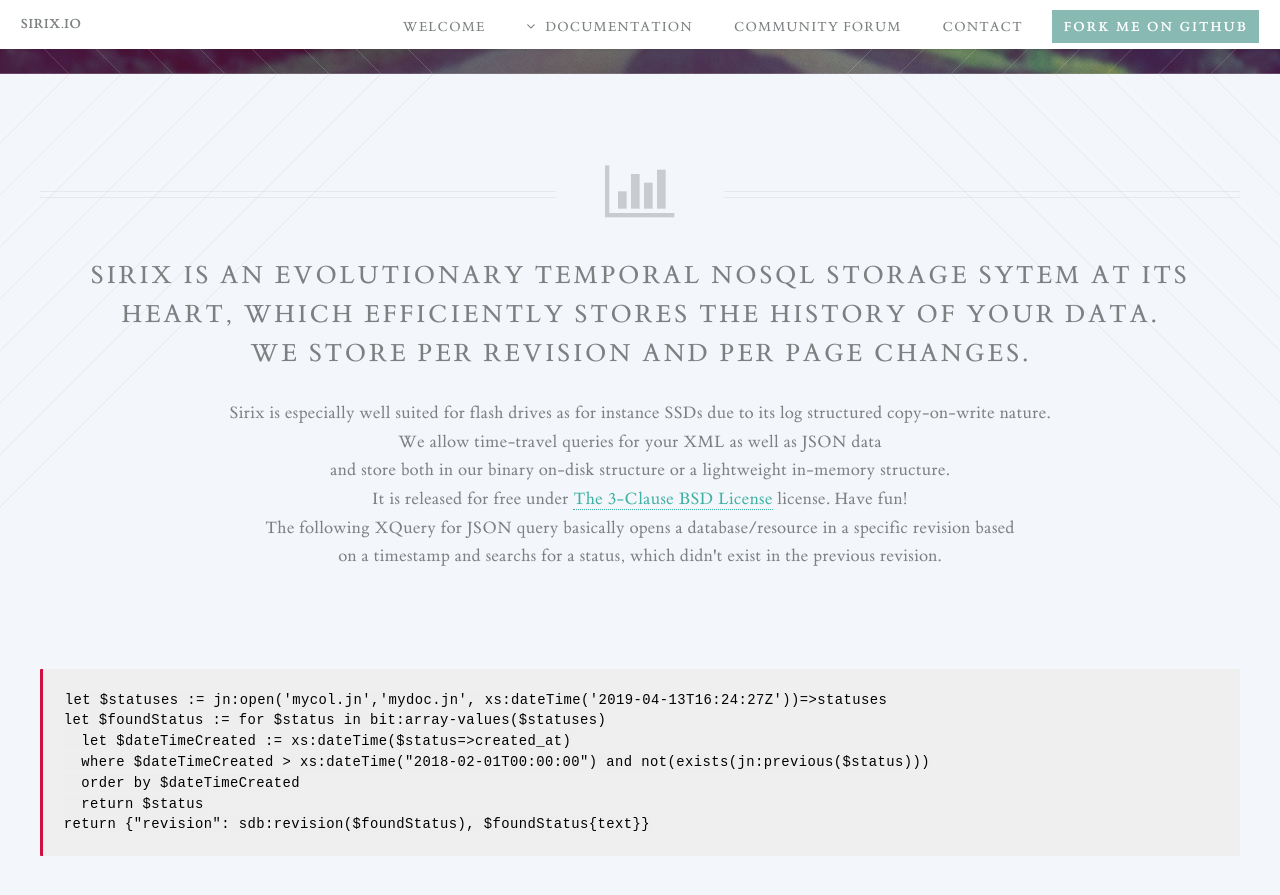
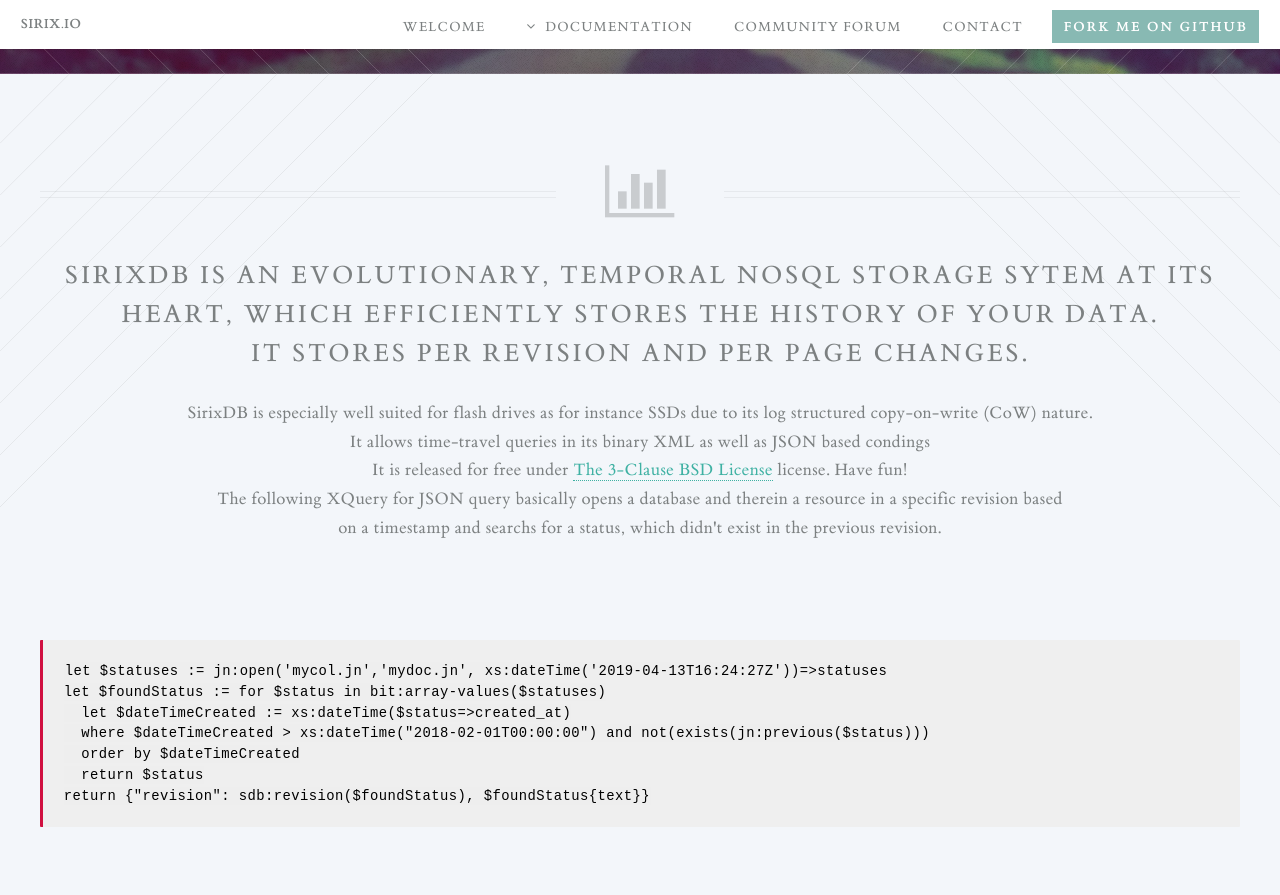
Before and after one commit to sirixdb/sirixdb.github.io, a Jekyll site: the page built from index.html, in a window 1280 px wide and 900 px high, scrolled down 583 px. Shown: the top 895 px of the window. Built offline with Jekyll 4.4.1, drawn with Linux system fonts in a browser that asks for light colours.

Commit message:
Update index.html

```diff
--- a/index.html
+++ b/index.html
@@ -6,18 +6,16 @@
 
 				<header class="special container">
 					<span class="icon fa-bar-chart-o"></span>
-					<h2>Sirix is an evolutionary <strong>temporal</strong> NoSQL storage sytem at its heart, which efficiently stores the history of your data.
+					<h2>SirixDB is an evolutionary, <strong>temporal</strong> NoSQL storage sytem at its heart, which efficiently stores the history of your data.
 					<br />
-					We store per revision and per page changes.</h2>
-					<p>Sirix is especially well suited for flash drives as for instance SSDs due to its log structured <strong>copy-on-write</strong> nature.
+					It stores per revision and per page changes.</h2>
+					<p>SirixDB is especially well suited for flash drives as for instance SSDs due to its log structured <strong>copy-on-write</strong> (CoW) nature.
 					<br />
-					We allow <strong>time-travel</strong> queries for your <strong>XML</strong> as well as <strong>JSON</strong> data
-					<br />
-					and store both in our binary on-disk structure or a lightweight in-memory structure.
-					<br />
+					It allows <strong>time-travel</strong> queries in its binary <strong>XML</strong> as well as <strong>JSON</strong> based condings
+                                        <br />
 					It is released for free under <a href="https://opensource.org/licenses/BSD-3-Clause">The 3-Clause BSD License</a> license. Have fun!</p>
 
-					<p>The following XQuery for JSON query basically opens a database/resource in a specific revision based
+					<p>The following XQuery for JSON query basically opens a database and therein a resource in a specific revision based
 					<br />
 				        on a timestamp and searchs for a status, which didn't exist in the previous revision.</p>
 					<p>&nbsp;</p>
```
